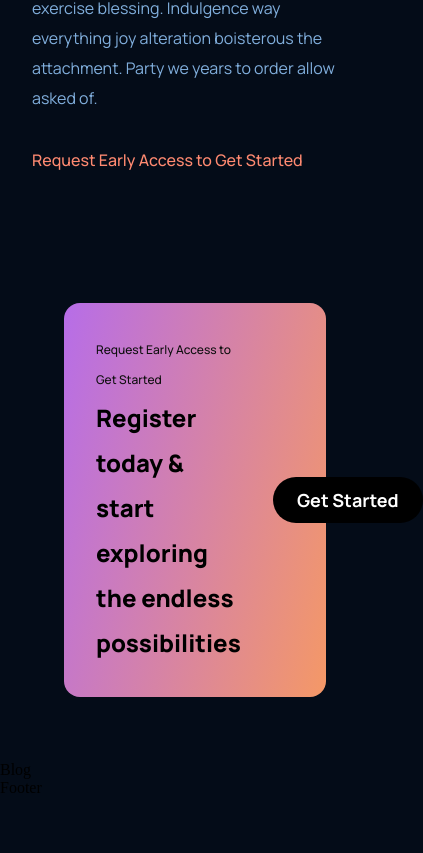
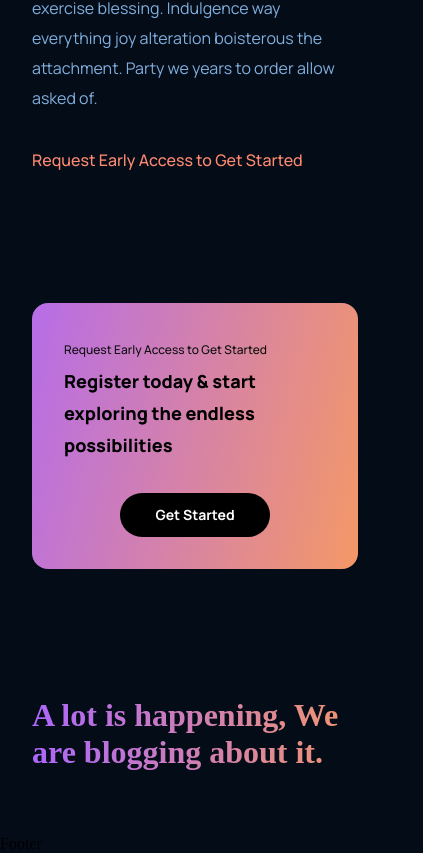
Before and after one commit to Richie1136/gpt3-reactjs, a React (Create React App) app in the folder gpt3/: page / in a window 390 px wide. Shown: the part 4484-5337 px from the top of the page, 423 px wide, since content can reach past the window. Before the commit the page ends 5281 px from the top, so only its background shows below. Built offline with nearby package versions, Linux system fonts and the light colour scheme; the HTML template or start-up script is replaced by a standard one.

Commit message:
Building out the blog component Structure

```diff
--- a/gpt3/src/components/clicktoaction/ClickToAction.css
+++ b/gpt3/src/components/clicktoaction/ClickToAction.css
@@ -46,3 +46,29 @@
   cursor: pointer;
   min-width: 150px;
 }
+
+@media screen and (max-width: 650px) {
+  .gpt3-cta {
+    flex-direction: column;
+  }
+
+  .gpt3-cta-btn {
+    margin: 2rem 0 0;
+  }
+}
+
+@media screen and (max-width: 550px) {
+  .gpt3-cta {
+    margin: 4rem 2rem;
+  }
+
+  .gpt3-cta-content h3 {
+    font-size: 18px;
+    line-height: 32px;
+  }
+
+  .gpt3-cta-btn button {
+    font-size: 14px;
+    line-height: 28px;
+  }
+}
--- a/gpt3/src/containers/blog/Blog.css
+++ b/gpt3/src/containers/blog/Blog.css
@@ -0,0 +1,3 @@
+.gpt3-blog {}
+
+.gpt3-blog-heading {}
--- a/gpt3/src/containers/blog/Blog.js
+++ b/gpt3/src/containers/blog/Blog.js
@@ -2,7 +2,19 @@ import './Blog.css'
 
 const Blog = () => {
   return (
-    <div>Blog</div>
+    <div className='gpt3-blog section-padding' id='blog'>
+      <div className='gpt3-blog-heading'>
+        <h1 className='gradient-text'>A lot is happening, We are blogging about it.</h1>
+      </div>
+      <div className='gpt3-blog-container'>
+        <div className='gpt3-blog-container-groupA'>
+
+        </div>
+        <div className='gpt3-blog-container-groupB'>
+
+        </div>
+      </div>
+    </div>
   )
 }
 
```
